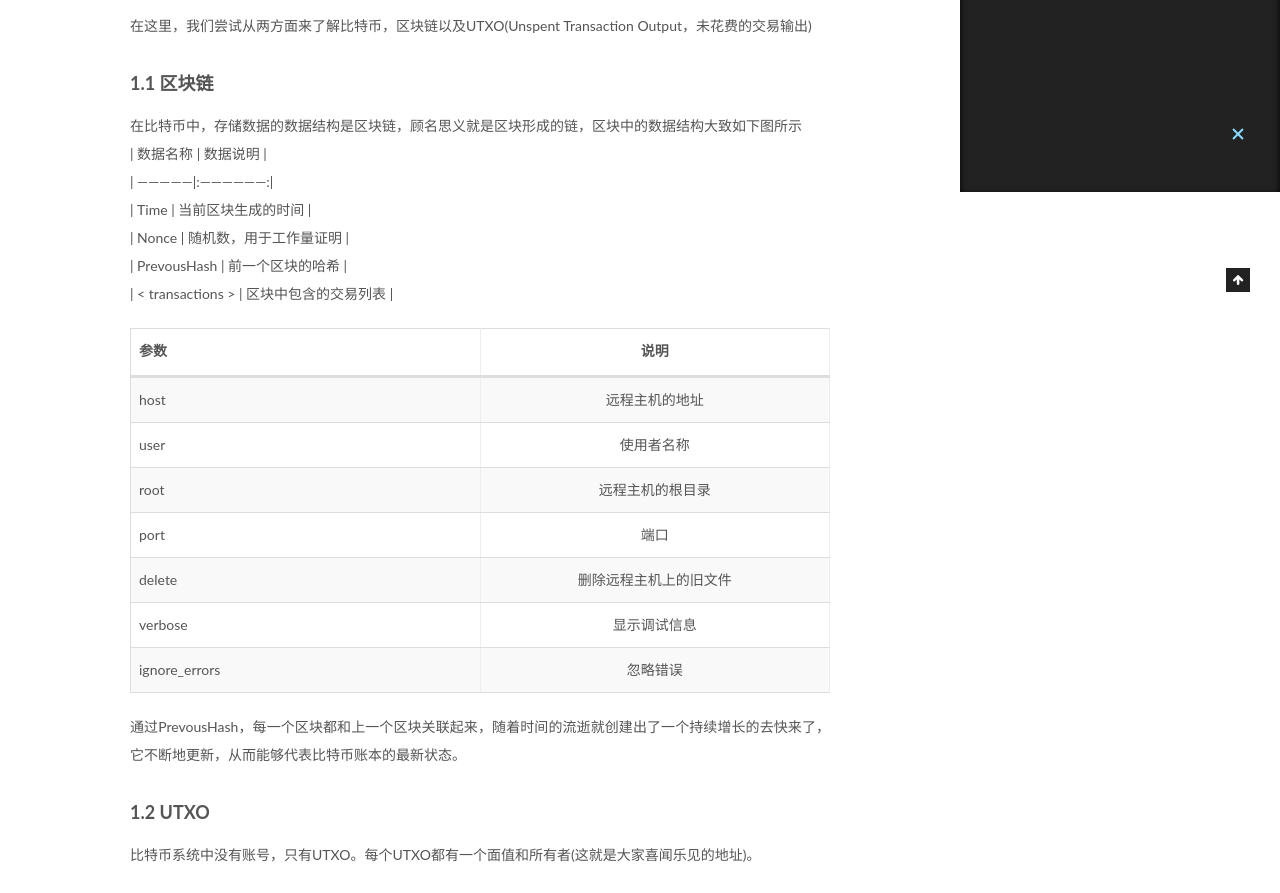
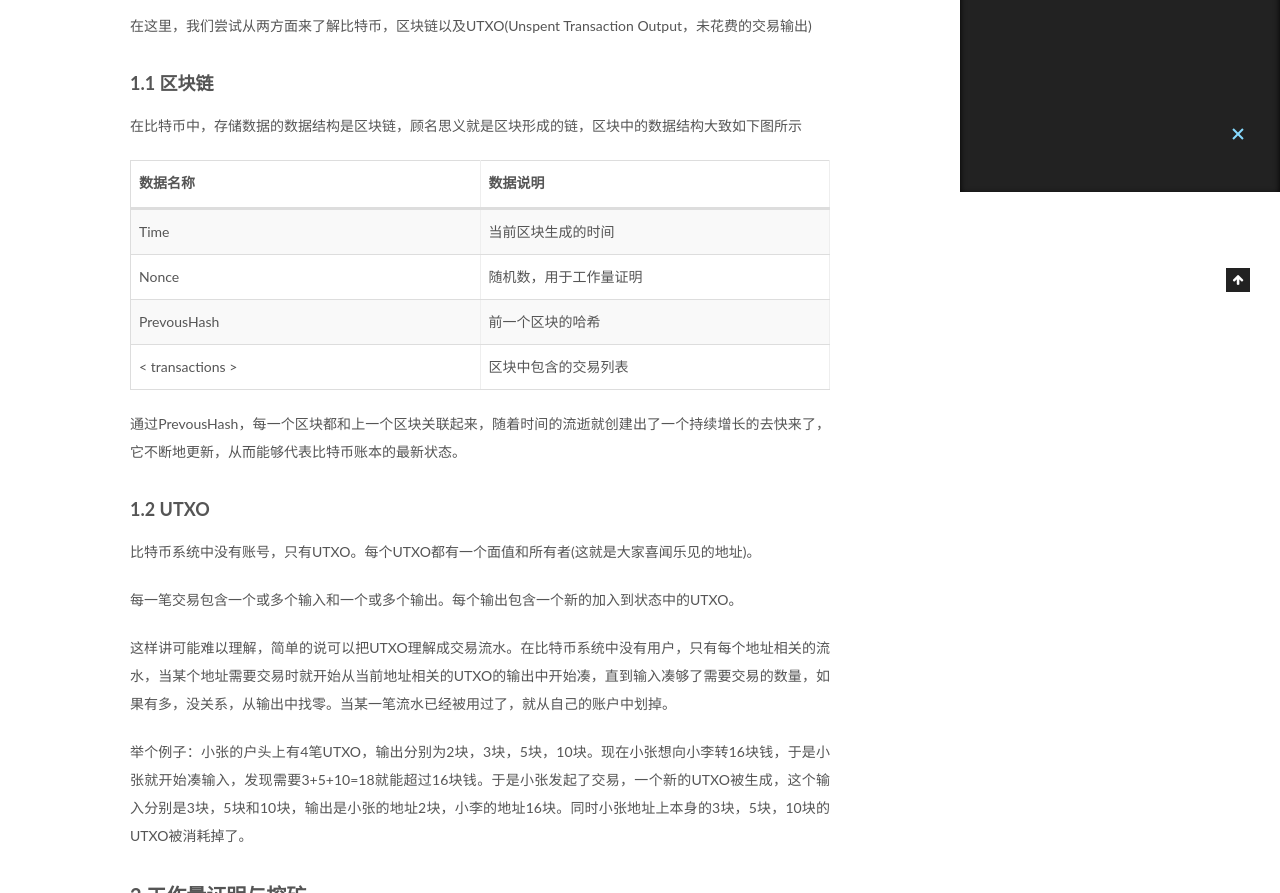
Before and after one commit to Remark31/Remark31.github.io, a plain HTML site: page 2018/05/25/初识比特币/index.html in a window 1280 px wide. Shown: the part 608-1501 px from the top of the page. Drawn offline with Linux system fonts and the light colour scheme.

Commit message:
Site updated: 2018-05-25 23:14:52

```diff
--- a/2018/05/25/初识比特币/index.html
+++ b/2018/05/25/初识比特币/index.html
@@ -87,7 +87,7 @@
 <meta property="og:site_name" content="Remark31">
 <meta property="og:description" content="关于比特币比特币作为一个2009年诞生的点对点的支付系统，在几乎无人运维的情况下运转到了如今，很多人为之赋予了各种意义。现在我们尝试着剥离资本的面纱，看看这个元祖虚拟币是怎么工作的。 1.数据结构在这里，我们尝试从两方面来了解比特币，区块链以及UTXO(Unspent Transaction Output，未花费的交易输出) 1.1 区块链在比特币中，存储数据的数据结构是区块链，顾名思义就是区块形">
 <meta property="og:locale" content="zh-CN">
-<meta property="og:updated_time" content="2018-05-25T15:10:48.000Z">
+<meta property="og:updated_time" content="2018-05-25T15:13:54.000Z">
 <meta name="twitter:card" content="summary">
 <meta name="twitter:title" content="初识比特币">
 <meta name="twitter:description" content="关于比特币比特币作为一个2009年诞生的点对点的支付系统，在几乎无人运维的情况下运转到了如今，很多人为之赋予了各种意义。现在我们尝试着剥离资本的面纱，看看这个元祖虚拟币是怎么工作的。 1.数据结构在这里，我们尝试从两方面来了解比特币，区块链以及UTXO(Unspent Transaction Output，未花费的交易输出) 1.1 区块链在比特币中，存储数据的数据结构是区块链，顾名思义就是区块形">
@@ -312,42 +312,30 @@
 
         <h1 id="关于比特币"><a href="#关于比特币" class="headerlink" title="关于比特币"></a>关于比特币</h1><p>比特币作为一个2009年诞生的点对点的支付系统，在几乎无人运维的情况下运转到了如今，很多人为之赋予了各种意义。现在我们尝试着剥离资本的面纱，看看这个元祖虚拟币是怎么工作的。</p>
 <h2 id="1-数据结构"><a href="#1-数据结构" class="headerlink" title="1.数据结构"></a>1.数据结构</h2><p>在这里，我们尝试从两方面来了解比特币，区块链以及UTXO(Unspent Transaction Output，未花费的交易输出)</p>
-<h3 id="1-1-区块链"><a href="#1-1-区块链" class="headerlink" title="1.1 区块链"></a>1.1 区块链</h3><p>在比特币中，存储数据的数据结构是区块链，顾名思义就是区块形成的链，区块中的数据结构大致如下图所示<br>| 数据名称          | 数据说明            |<br>| —————|:——————:|<br>| Time             | 当前区块生成的时间 |<br>| Nonce            | 随机数，用于工作量证明 |<br>| PrevousHash      | 前一个区块的哈希 |<br>| &lt; transactions &gt; | 区块中包含的交易列表 |</p>
+<h3 id="1-1-区块链"><a href="#1-1-区块链" class="headerlink" title="1.1 区块链"></a>1.1 区块链</h3><p>在比特币中，存储数据的数据结构是区块链，顾名思义就是区块形成的链，区块中的数据结构大致如下图所示    </p>
 <table>
 <thead>
 <tr>
-<th>参数</th>
-<th style="text-align:center">说明</th>
+<th>数据名称</th>
+<th style="text-align:left">数据说明</th>
 </tr>
 </thead>
 <tbody>
 <tr>
-<td>host</td>
-<td style="text-align:center">远程主机的地址</td>
+<td>Time</td>
+<td style="text-align:left">当前区块生成的时间</td>
 </tr>
 <tr>
-<td>user</td>
-<td style="text-align:center">使用者名称</td>
+<td>Nonce</td>
+<td style="text-align:left">随机数，用于工作量证明</td>
 </tr>
 <tr>
-<td>root</td>
-<td style="text-align:center">远程主机的根目录</td>
+<td>PrevousHash</td>
+<td style="text-align:left">前一个区块的哈希</td>
 </tr>
 <tr>
-<td>port</td>
-<td style="text-align:center">端口</td>
-</tr>
-<tr>
-<td>delete</td>
-<td style="text-align:center">删除远程主机上的旧文件</td>
-</tr>
-<tr>
-<td>verbose</td>
-<td style="text-align:center">显示调试信息</td>
-</tr>
-<tr>
-<td>ignore_errors</td>
-<td style="text-align:center">忽略错误</td>
+<td>&lt; transactions &gt;</td>
+<td style="text-align:left">区块中包含的交易列表</td>
 </tr>
 </tbody>
 </table>
--- a/css/main.css
+++ b/css/main.css
@@ -1868,7 +1868,7 @@ pre .javascript .function {
   width: 4px;
   height: 4px;
   border-radius: 50%;
-  background: #53b47c;
+  background: #b3f987;
 }
 .links-of-blogroll {
   font-size: 13px;
```
Also changed, not shown: index.html (+11 -23 lines).
